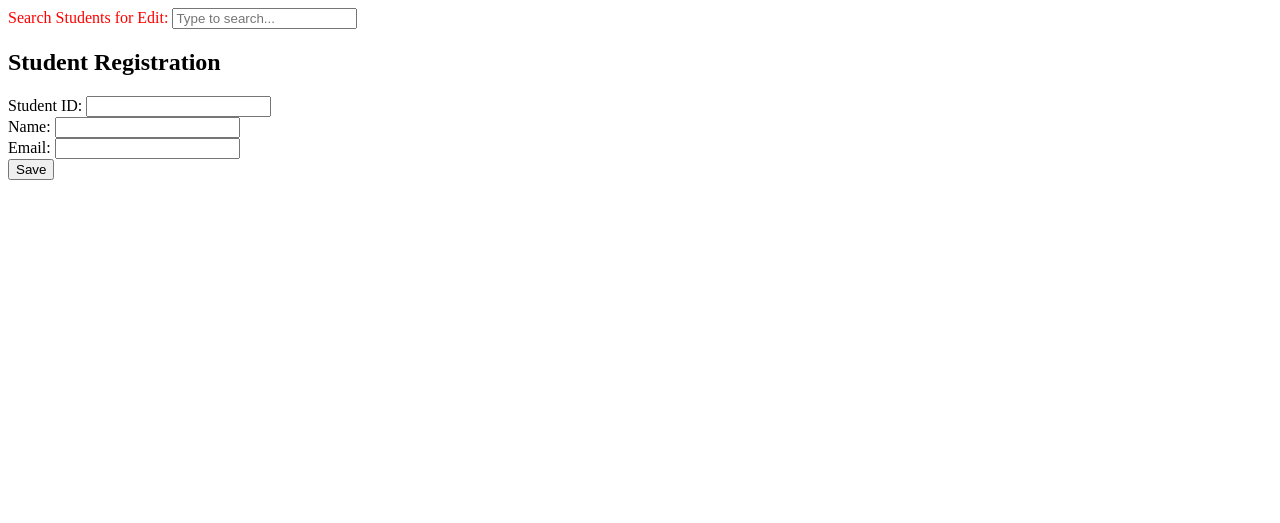
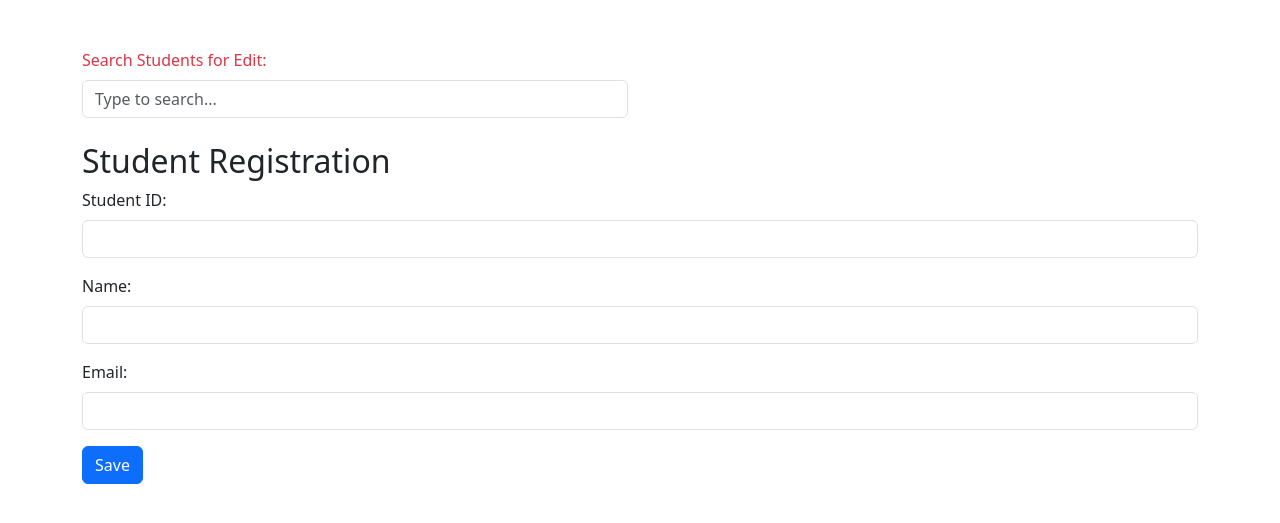
Before and after one commit to mirshath/ims, a PHP site: page /new/index.php in a window 1280 px wide. Shown: the top 523 px of the page. Run offline with PHP 8.4, Linux system fonts and the light colour scheme.

Commit message:
Done New

```diff
--- a/new/index.php
+++ b/new/index.php
@@ -5,50 +5,43 @@
     <meta charset="UTF-8">
     <meta name="viewport" content="width=device-width, initial-scale=1.0">
     <title>Student Registration</title>
-    <link rel="stylesheet" href="styles.css"> <!-- Link to your CSS file -->
-    <script src="https://code.jquery.com/jquery-3.6.0.min.js"></script> <!-- jQuery -->
-    <script src="scripts.js"></script> <!-- Link to your JS file -->
+    <link href="https://cdn.jsdelivr.net/npm/bootstrap@5.3.0/dist/css/bootstrap.min.css" rel="stylesheet">
+    <script src="https://code.jquery.com/jquery-3.6.0.min.js"></script>
 </head>
 
 <body>
-    <div class="container">
-        <div class="col-md-6">
-            <div class="form-group position-relative">
-                <label style="color: red;" for="search">Search Students for Edit:</label>
-                <input type="text" class="form-control" id="search" name="search" placeholder="Type to search..." autocomplete="off">
-                <div id="search-results" class="dropdown-menu" style="display: none;">
-                    <!-- Search results will be dynamically inserted here -->
+    <div class="container mt-5">
+        <div class="row">
+            <div class="col-md-6">
+                <div class="form-group position-relative">
+                    <label class="form-label text-danger" for="search">Search Students for Edit:</label>
+                    <input type="text" class="form-control" id="search" name="search" placeholder="Type to search..." autocomplete="off">
+                    <div id="search-results" class="dropdown-menu w-100" style="display: none;">
+                        <!-- Search results will be dynamically inserted here -->
+                    </div>
                 </div>
             </div>
         </div>
 
-        <h2>Student Registration</h2>
+        <h2 class="mt-4">Student Registration</h2>
         <form id="studentForm" action="process_form.php" method="post">
-
-            <div>
-                <label for="studentID">Student ID:</label>
-                <input type="text" id="studentID" name="studentID" readonly>
+            <div class="mb-3">
+                <label for="studentID" class="form-label">Student ID:</label>
+                <input type="text" id="studentID" name="studentID" class="form-control" readonly>
             </div>
-            <div>
-                <label for="name">Name:</label>
-                <input type="text" id="name" name="name">
+            <div class="mb-3">
+                <label for="name" class="form-label">Name:</label>
+                <input type="text" id="name" name="name" class="form-control">
             </div>
-            <div>
-                <label for="email">Email:</label>
-                <input type="email" id="email" name="email">
+            <div class="mb-3">
+                <label for="email" class="form-label">Email:</label>
+                <input type="email" id="email" name="email" class="form-control">
             </div>
-            <!-- Add more fields as needed -->
-            <button type="submit">Save</button>
+            <button type="submit" class="btn btn-primary">Save</button>
         </form>
     </div>
 
-
-
     <script>
-        // scripts.js
-
-        // scripts.js
-
         $(document).ready(function() {
             // Handle search input and display results
             $('#search').on('input', function() {
@@ -57,11 +50,8 @@
                     $.ajax({
                         url: 'search_students.php',
                         type: 'POST',
-                        data: {
-                            query: query
-                        },
+                        data: { query: query },
                         success: function(response) {
-                            // Populate search results
                             $('#search-results').html(response).show();
                         }
                     });
@@ -80,15 +70,12 @@
                 $.ajax({
                     url: 'get_student.php',
                     type: 'POST',
-                    data: {
-                        id: studentID
-                    },
+                    data: { id: studentID },
                     success: function(data) {
                         let student = JSON.parse(data);
                         $('#studentID').val(student.id);
                         $('#name').val(student.name);
                         $('#email').val(student.email);
-                        // Populate other fields as needed
                     }
                 });
             });
--- a/new/search_students.php
+++ b/new/search_students.php
@@ -3,7 +3,7 @@
 include '../database/database.php';
 
 $query = $_POST['query'];
-$sql = "SELECT id, name FROM stu WHERE name LIKE '%$query%'";
+$sql = "SELECT * FROM stu WHERE name LIKE '%$query%'";
 $result = mysqli_query($conn, $sql);
 
 $results = '';
```
